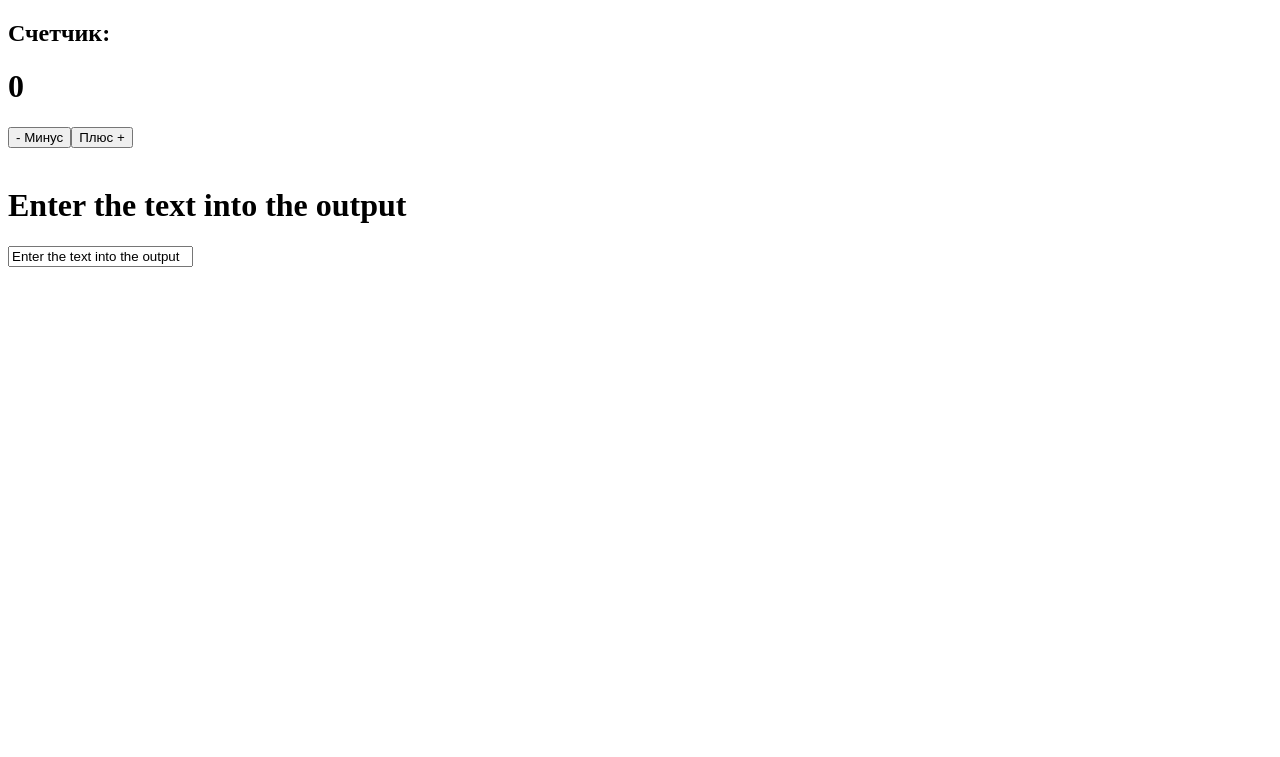
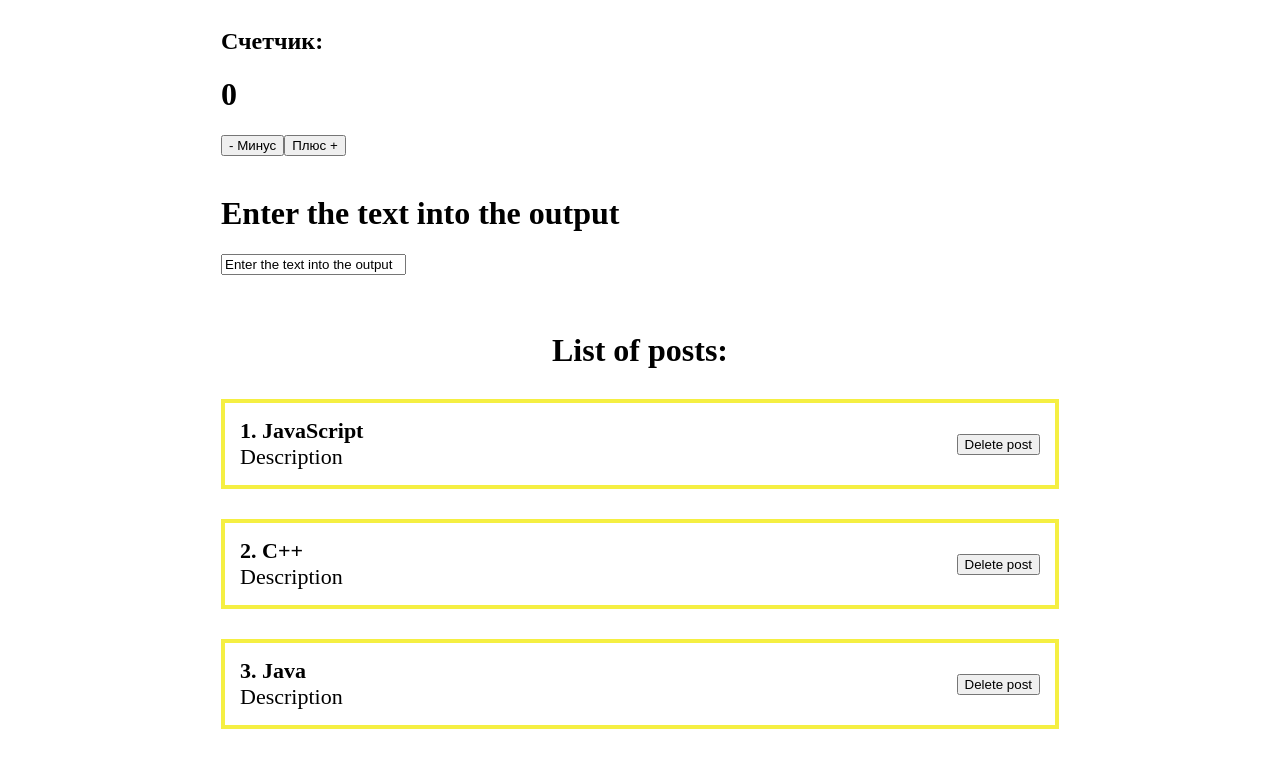
Before and after one commit to CmexoTvoritel/learn_React, a React (Create React App) app: page / in a window 1280 px wide. Shown: the top 757 px of the page. Built offline with nearby package versions, Linux system fonts and the light colour scheme.

Commit message:
new changes and comp

```diff
--- a/src/App.js
+++ b/src/App.js
@@ -1,13 +1,23 @@
-import React from 'react';
+import React, { useState } from 'react';
 import Counter from './components/Counter';
+import ClassCounter from './components/ClassCounter'
+import './styles/App.css';
+import PostItem from './components/PostItem';
 
 function App() {
   const[some_text, setValue] = React.useState('Enter the text into the output');
+  const[posts, setPosts] = useState([
+    {id: 1, title: "JavaScript", body: "Description"},
+    {id: 2, title: "C++", body: "Description"},
+    {id: 3, title: "Java", body: "Description"},
+    {id: 4, title: "Python", body: "Description"},
+    {id: 5, title: "React", body: "Description"},
+  ])
 
   return (
     <div className="App">
       <div>
-        <Counter/>
+        <ClassCounter/>
         <br></br>
         <h1>{some_text}</h1>
         <input
@@ -16,6 +26,12 @@ function App() {
         />
 
       </div>
+      <br></br> <br></br>
+      <h1 style={{textAlign: 'center'}}>List of posts:</h1>
+      {posts.map(post =>
+        <PostItem post={post} key={post.id}/>
+      )}
+
     </div>
   );
 }
--- /dev/null
+++ b/src/components/ClassCounter.jsx
@@ -0,0 +1,33 @@
+import React from 'react';
+
+class ClassCounter extends React.Component {
+
+    constructor(props) {
+        super(props);
+        this.state = {
+            count: 0,
+        }
+        this.onClickMinus = this.onClickMinus.bind(this);
+        this.onClickPlus = this.onClickPlus.bind(this);
+    }
+
+    onClickMinus() {
+        this.setState({count: this.state.count - 1});
+    }
+    onClickPlus() {
+        this.setState({count: this.state.count + 1})
+    }
+
+    render () {
+        return(
+        <div>
+            <h2>Счетчик:</h2>
+            <h1>{this.state.count}</h1>
+            <button onClick={this.onClickMinus} className='minus'>- Минус</button>
+            <button onClick={this.onClickPlus} className='plus'>Плюс +</button>
+        </div>
+        );
+    }
+}
+
+export default ClassCounter;
--- /dev/null
+++ b/src/components/PostItem.jsx
@@ -0,0 +1,19 @@
+import React from 'react';
+
+const PostItem = (props) => {
+    return(
+        <div className='post'>
+        <div className='post_cont'>
+          <strong>{props.post.id}. {props.post.title}</strong>
+          <div>
+            {props.post.body}
+          </div>
+        </div>
+        <div className='post_butts'>
+          <button>Delete post</button>
+        </div>
+      </div>
+    );
+};
+
+export default PostItem;
--- /dev/null
+++ b/src/styles/App.css
@@ -0,0 +1,19 @@
+#root {
+    display: flex;
+    justify-content: center;
+}
+
+.post {
+    display: flex;
+    border: 4px solid #f5ef42;
+    padding: 15px;
+    justify-content: space-between;
+    align-items: center;
+    width: 800px;
+    margin-top: 30px;
+}
+
+.post_cont {
+    font-size: 22px;
+    font-family: 'Times New Roman', Times, serif;
+}
```
